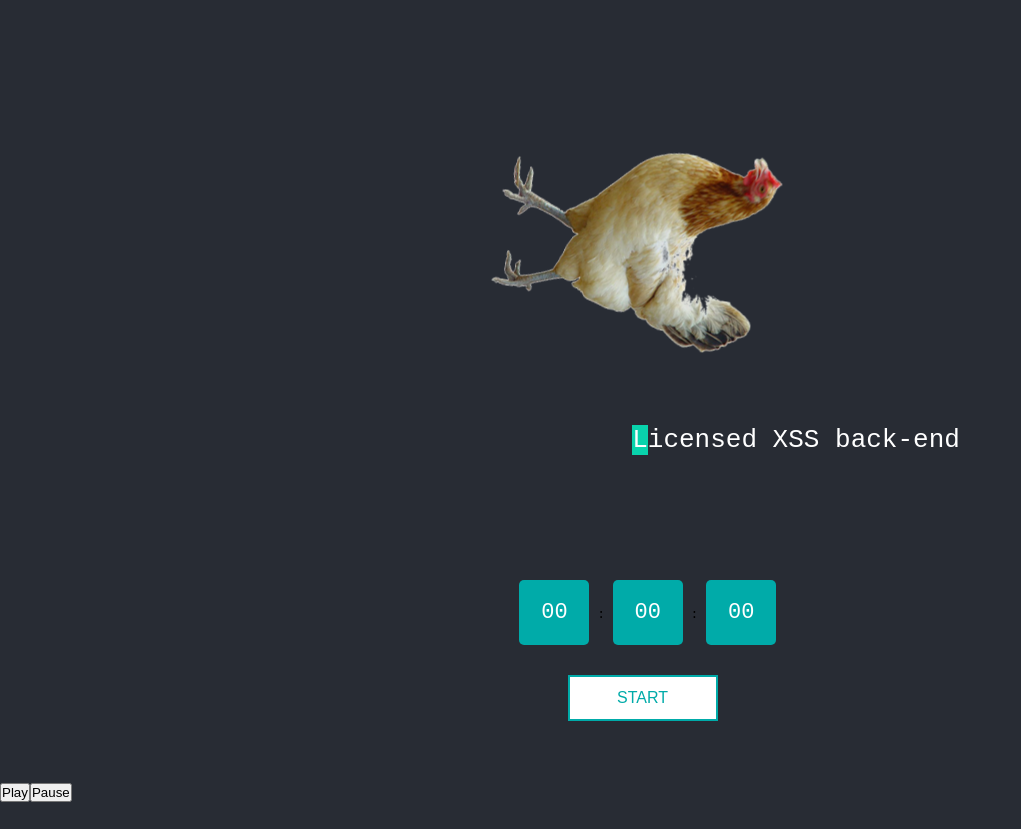
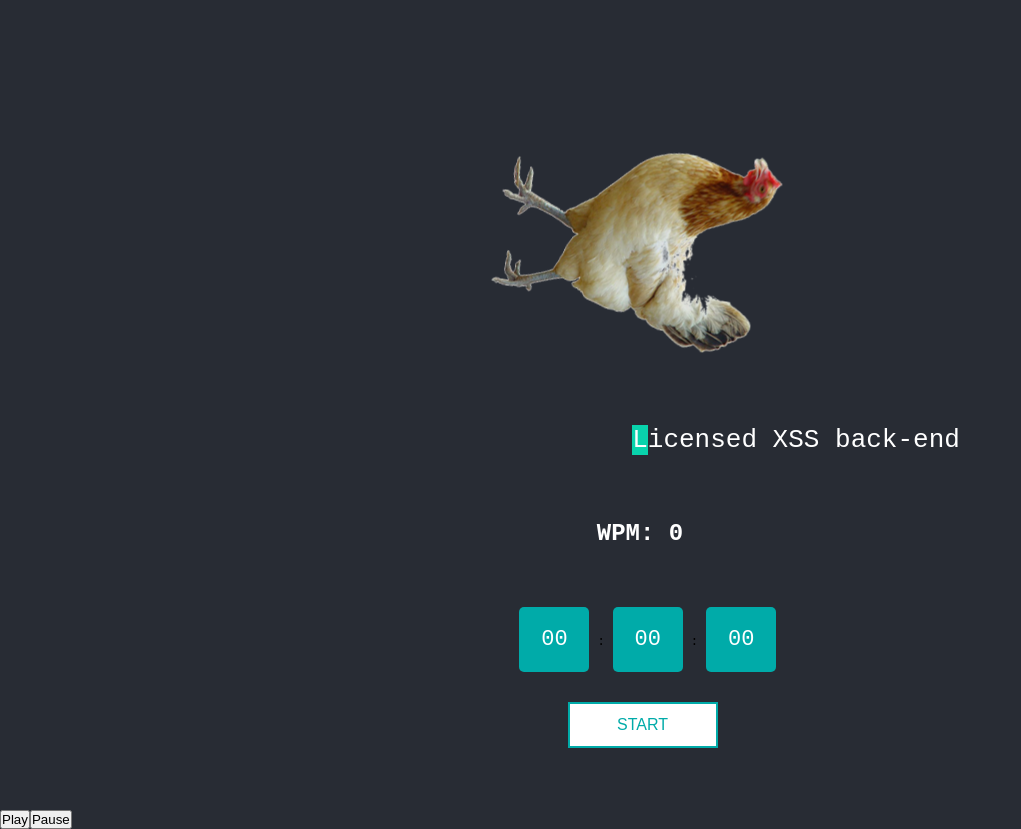
Before and after one commit to djsiu/MountainMadness2021, a React (Create React App) app in the folder interruptingchicken/: page / in a window 1280 px wide. Shown: the whole page, without its empty margins (0-1021 px from the left). Before the commit the page ends 802 px from the top, so only its background shows below. Built offline with nearby package versions, Linux system fonts and the light colour scheme; no server answers.

Commit message:
added wpm feature

```diff
--- a/interruptingchicken/src/tabs/TypingPage/TypingPage.css
+++ b/interruptingchicken/src/tabs/TypingPage/TypingPage.css
@@ -54,3 +54,8 @@
 .Character-out {
   color: silver;
 }
+
+.wpm {
+  color: white;
+  font-size: 24px;
+}
--- a/interruptingchicken/src/tabs/TypingPage/TypingPage.js
+++ b/interruptingchicken/src/tabs/TypingPage/TypingPage.js
@@ -11,6 +11,8 @@ import chickenBok from '../../sounds/chickenBok.mp3';
 import chick1 from '../../chickens/black-chick.png';
 import chick2 from '../../chickens/staring-chick.png';
 import chick3 from '../../chickens/broiler-chick.png';
+
+import { currentTime } from './time';
 
 var index = 0;
 var chick_index = 0;
@@ -44,12 +46,22 @@ function TypingPage() {
   const soundUrl = '/sounds/chickenBok.mp3';
   const [play] = useSound(soundUrl);
 
+  const [startTime, setStartTime] = useState();
+  const [wordCount, setWordCount] = useState(0);
+  const [wpm, setWpm] = useState(0);
+
+
   function toggleVars() {
     setPopupFlag(!popupFlag);
   }
 
   useKeyPress(key => {
     //1
+
+    if (!startTime) {
+      setStartTime(currentTime());
+    }
+
     setCurrentCharCorrect(true);
 
     let updatedOutgoingChars = outgoingChars;
@@ -57,6 +69,13 @@ function TypingPage() {
 
       //2
       if (key === currentChar && !popupFlag) {
+        if(key === currentChar) {
+          if (incomingChars.charAt(0) === ' ') {
+            setWordCount(wordCount + 1);
+            const durationInMinutes = (currentTime() - startTime) / 60000.0;
+            setWpm(((wordCount + 1) / durationInMinutes).toFixed(2));
+          }
+        }
           //3
           if (leftPadding.length > 0) {
             setLeftPadding(leftPadding.substring(1));
@@ -98,6 +117,7 @@ function TypingPage() {
         </p>
       </header>
       {popupFlag ? <Popup text={keyWords[index]} closePopup={toggleVars} chick={chicks[chick_index]}/> : null}
+      <h3 className="wpm">WPM: {wpm}</h3>
       <Timer/>
     </div>
   );
--- /dev/null
+++ b/interruptingchicken/src/tabs/TypingPage/time.js
@@ -0,0 +1 @@
+export const currentTime = () => new Date().getTime();
```
Lines whose indentation alone changed are shown as unchanged.
